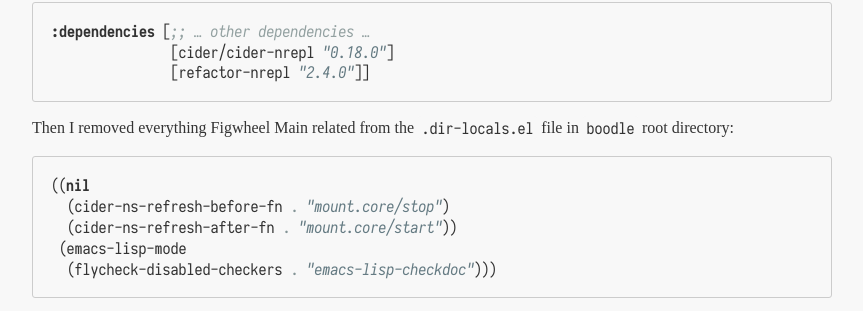
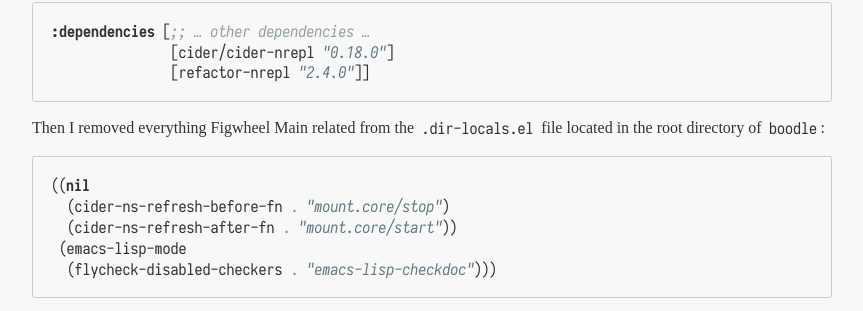
Before and after one commit to manuel-uberti/manuel-uberti.github.io, a Jekyll site: the page built from _posts/2018-11-14-deps-shadow-cljs.md, in a window 1280 px wide and 900 px high, scrolled down 1776 px. Shown: the part 264-575 px from the top of the window, without its empty margins (208-1071 px from the left). Built offline with Jekyll 4.4.1, drawn with Linux system fonts in a browser that asks for light colours; some web fonts are replaced.

Commit message:
Fix wording

````diff
--- a/_posts/2018-11-14-deps-shadow-cljs.md
+++ b/_posts/2018-11-14-deps-shadow-cljs.md
@@ -120,7 +120,7 @@
 ```
 
 Then I removed everything Figwheel Main related from the `.dir-locals.el` file
-in `boodle` root directory:
+located in the root directory of `boodle`:
 
 ``` emacs-lisp
 ((nil
````
